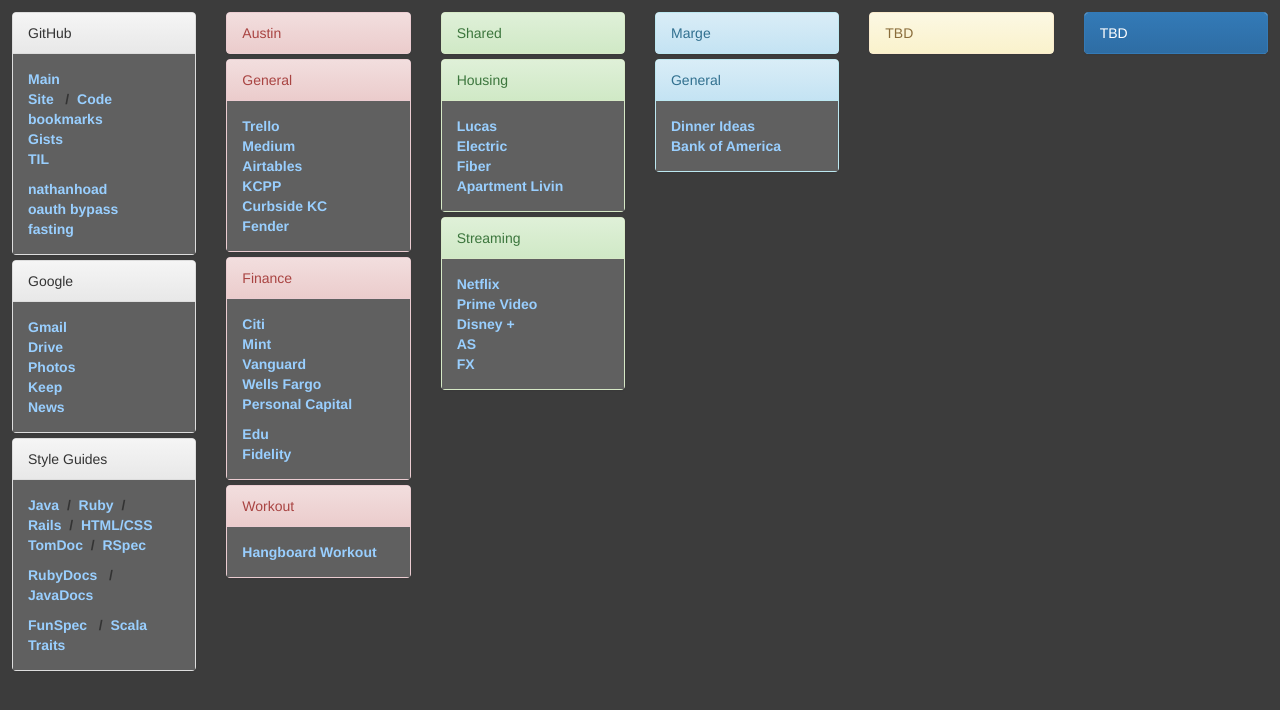
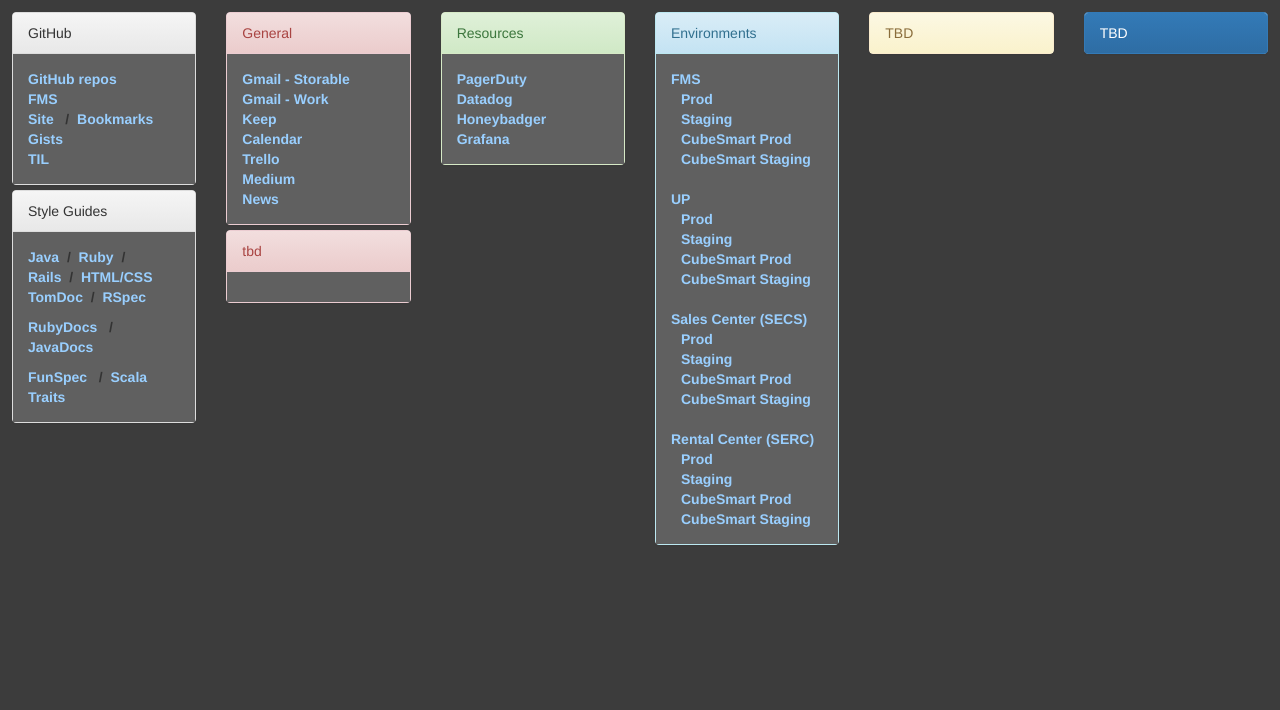
Before and after one commit to austin-leligdon/bookmarks, a plain HTML site: page index.html in a window 1280 px wide. Drawn offline with nearby package versions, Linux system fonts and the light colour scheme.

Commit message:
Initial Storable

```diff
--- a/index.html
+++ b/index.html
@@ -30,37 +30,15 @@
             <div class="panel-collapse collapse in">
               <div class="panel-body">
                 <dl>
-                  <dt><a href="https://github.com/AustinKerr42">Main</a></dt>
+                  <dt><a href="https://github.com/rednovalabs">GitHub repos</a></dt>
+                  <dt><a href="https://github.com/rednovalabs/fms">FMS</a></dt>
                   <dt>
-                    <a href="https://austinkerr42.github.io/">Site</a>
+                    <a href="https://austinkerr42.github.io/bookmarks/">Site</a>
                     &nbsp;&nbsp;/&nbsp;
-                    <a href="https://github.com/AustinKerr42/AustinKerr42.github.io">Code</a>
+                    <a href="https://github.com/austin-kerr/bookmarks">Bookmarks</a>
                   </dt>
-                  <dt><a href="https://github.com/AustinKerr42/bookmarks">bookmarks</a></dt>
-                  <dt><a href="https://gist.github.com/AustinKerr42">Gists</a></dt>
+                  <dt><a href="https://gist.github.com/austin-kerr">Gists</a></dt>
                   <dt><a href="https://github.com/thoughtbot/til">TIL</a></dt>
-                <p>
-                  <dt><a href="https://github.com/nathanhoad/nathanhoad">nathanhoad</a></dt>
-                  <dt><a href="https://blog.teddykatz.com/2019/11/05/github-oauth-bypass.html">oauth bypass</a></dt>
-                  <dt><a href="https://heated.medium.com/why-fasting-works-7a14086e46de">fasting</a></dt>
-                </dl>
-              </div>
-            </div>
-          </div>
-          <div id="google" class="panel panel-default">
-            <div class="panel-heading">
-              <div data-toggle="collapse" data-parent="#column1">
-                Google
-              </div>
-            </div>
-            <div class="panel-collapse collapse in">
-              <div class="panel-body">
-                <dl>
-                  <dt><a href="https://mail.google.com/mail/u/0/#inbox">Gmail</a></dt>
-                  <dt><a href="https://drive.google.com/?tab=ro&authuser=0">Drive</a></dt>
-                  <dt><a href="https://photos.google.com/?tab=rq&authuser=0&pageId=none">Photos</a></dt>
-                  <dt><a href="https://keep.google.com/u/0">Keep</a></dt>
-                  <dt><a href="https://news.google.com/nwshp?hl=en&tab=rn&authuser=0">News</a></dt>
                 </dl>
               </div>
             </div>
@@ -101,13 +79,6 @@
       <!-- Column 2 -->
       <div class="col-md-2">
         <div class="panel-group" id="column2" role="tablist" aria-multiselectable="true">
-          <div id="austin" class="panel panel-danger">
-            <div class="panel-heading">
-              <div data-toggle="collapse" data-parent="#column2">
-                Austin
-              </div>
-            </div>
-          </div>
           <div id="general" class="panel panel-danger">
             <div class="panel-heading">
               <div data-toggle="collapse" data-parent="#column2">
@@ -117,47 +88,27 @@
             <div class="panel-collapse collapse in">
               <div class="panel-body">
                 <dl>
+                  <dt><a href="https://mail.google.com/mail/u/0/#inbox">Gmail - Storable</a></dt>
+                  <dt><a href="https://mail.google.com/mail/u/1/#inbox">Gmail - Work</a></dt>
+                  <dt><a href="https://keep.google.com/u/0">Keep</a></dt>
+                  <dt><a href="https://calendar.google.com/calendar/u/0/r/week?tab=mc&pli=1">Calendar</a></dt>
                   <dt><a href="https://trello.com/">Trello</a></dt>
                   <dt><a href="https://medium.com/">Medium</a></dt>
-                  <dt><a href="https://airtable.com/">Airtables</a></dt>
-                  <dt><a href="https://www.volgistics.com/ex2/vicnet.dll/?from=47202">KCPP</a></dt>
-                  <dt><a href="https://www.curbsidekc.com/">Curbside KC</a></dt>
-                  <dt><a href="https://www.fender.com/play/path/level-1">Fender</a></dt>
+                  <dt><a href="https://news.google.com/nwshp?hl=en&tab=rn&authuser=0">News</a></dt>
                 </dl>
               </div>
             </div>
           </div>
-          <div id="finance" class="panel panel-danger">
+          <div id="tbd2" class="panel panel-danger">
             <div class="panel-heading">
               <div data-toggle="collapse" data-parent="#column2">
-                Finance
+                tbd
               </div>
             </div>
             <div class="panel-collapse collapse in">
               <div class="panel-body">
                 <dl>
-                  <dt><a href="https://online.citi.com/US/login.do">Citi</a></dt>
-                  <dt><a href="https://www.mint.com/?utm_medium=intuit_home&utm_source=bar_header">Mint</a></dt>
-                  <dt><a href="https://investor.vanguard.com/my-account/log-on">Vanguard</a></dt>
-                  <dt><a href="https://www.wellsfargo.com/">Wells Fargo</a></dt>
-                  <dt><a href="https://home.personalcapital.com/page/login/goHome">Personal Capital</a></dt>
-                </p>
-                  <dt><a href="https://www.wellsfargo.com/financial-education/">Edu</a></dt>
-                  <dt><a href="https://login.fidelity.com/ftgw/Fidelity/NBPart/Login/Init?AuthRedUrl=https://workplaceservices.fidelity.com/mybenefits/navstation/navigation">Fidelity</a></dt>
-                </dl>
-              </div>
-            </div>
-          </div>
-          <div id="workout" class="panel panel-danger">
-            <div class="panel-heading">
-              <div data-toggle="collapse" data-parent="#column2">
-                Workout
-              </div>
-            </div>
-            <div class="panel-collapse collapse in">
-              <div class="panel-body">
-                <dl>
-                  <dt><a href="https://www.99boulders.com/beginner-hangboard-training">Hangboard Workout</a></dt>
+
                 </dl>
               </div>
             </div>
@@ -167,44 +118,19 @@
       <!-- Column 3 -->
       <div class="col-md-2">
         <div class="panel-group" id="column3" role="tablist" aria-multiselectable="true">
-          <div id="shared" class="panel panel-success">
+          <div id="resources" class="panel panel-success">
             <div class="panel-heading">
               <div data-toggle="collapse" data-parent="#column3">
-                Shared
-              </div>
-            </div>
-          </div>
-          <div id="housing" class="panel panel-success">
-            <div class="panel-heading">
-              <div data-toggle="collapse" data-parent="#column3">
-                Housing
+                Resources
               </div>
             </div>
             <div class="panel-collapse collapse in">
               <div class="panel-body">
                 <dl>
-                  <dt><a href="https://oldtownloftskc-reslisting.securecafe.com/residentservices/apartmentsforrent/userlogin.aspx">Lucas</a></dt>
-                  <dt><a href="https://www.kcpl.com/budgetbilling">Electric</a></dt>
-                  <dt><a href="https://fiber.google.com/myfiber/">Fiber</a></dt>
-                  <dt><a href="https://docs.google.com/spreadsheets/d/1mviNNUQ3vuA7Qz31UDOaUAdcsrtfr37ILuf5mHtw4co/edit">Apartment Livin</a></dt>
-                </dl>
-              </div>
-            </div>
-          </div>
-          <div id="streaming" class="panel panel-success">
-            <div class="panel-heading">
-              <div data-toggle="collapse" data-parent="#column3">
-                Streaming
-              </div>
-            </div>
-            <div class="panel-collapse collapse in">
-              <div class="panel-body">
-                <dl>
-                  <dt><a href="https://www.netflix.com/browse">Netflix</a></dt>
-                  <dt><a href="https://www.amazon.com/Prime-Video/b?ie=UTF8&node=2676882011">Prime Video</a></dt>
-                  <dt><a href="https://www.disneyplus.com">Disney +</a></dt>
-                  <dt><a href="https://www.adultswim.com/videos/rick-and-morty">AS</a></dt>
-                  <dt><a href="https://www.fxnetworks.com/shows">FX</a></dt>
+                  <dt><a href="https://sparefoot.pagerduty.com/sign_in">PagerDuty</a></dt>
+                  <dt><a href="https://app.datadoghq.com/">Datadog</a></dt>
+                  <dt><a href="https://app.honeybadger.io/">Honeybadger</a></dt>
+                  <dt><a href="https://storedge.grafana.net/">Grafana</a></dt>
                 </dl>
               </div>
             </div>
@@ -214,24 +140,38 @@
       <!-- Column 4 -->
       <div class="col-md-2">
         <div class="panel-group" id="column4" role="tablist" aria-multiselectable="true">
-          <div id="marge" class="panel panel-info">
+          <div id="environments" class="panel panel-info">
             <div class="panel-heading">
               <div data-toggle="collapse" data-parent="#column4">
-                Marge
-              </div>
-            </div>
-          </div>
-          <div id="general" class="panel panel-info">
-            <div class="panel-heading">
-              <div data-toggle="collapse" data-parent="#column4">
-                General
+                Environments
               </div>
             </div>
             <div class="panel-collapse collapse in">
               <div class="panel-body">
                 <dl>
-                  <dt><a href="https://www.womansday.com/food-recipes/food-drinks/g2337/30-minute-dinners/?slide=65">Dinner Ideas</a></dt>
-                  <dt><a href="https://www.bankofamerica.com/">Bank of America</a></dt>
+                  <dt><a>FMS</a></dt>
+                  <dt style="padding-left: 10px;"><a href="http://storedgefms.com/">Prod</a></dt>
+                  <dt style="padding-left: 10px;"><a href="https://staging.storedgefms.com/">Staging</a></dt>
+                  <dt style="padding-left: 10px;"><a href="https://store.cms.cubesmart.com/">CubeSmart Prod</a></dt>
+                  <dt style="padding-left: 10px;"><a href="https://store.staging.cms.cubesmart.com/">CubeSmart Staging</a></dt>
+                  <dt>&nbsp;</dt>
+                  <dt><a>UP</a></dt>
+                  <dt style="padding-left: 10px;"><a href="https://enterprise.storedge.com/company/80f44473-0c97-46f7-8ef3-85fed469a39e/facilities">Prod</a></dt>
+                  <dt style="padding-left: 10px;"><a href="https://staging-enterprise.storedge.com/company/80f44473-0c97-46f7-8ef3-85fed469a39e/facilities">Staging</a></dt>
+                  <dt style="padding-left: 10px;"><a href="https://corporate.cms.cubesmart.com/company/7080ac59-4366-4a77-b425-79071b0b353a/facilities">CubeSmart Prod</a></dt>
+                  <dt style="padding-left: 10px;"><a href="https://corporate.staging.cms.cubesmart.com/company/3b417dc5-81f3-4cd3-973e-f993985046ff/facilities">CubeSmart Staging</a></dt>
+                  <dt>&nbsp;</dt>
+                  <dt><a>Sales Center (SECS)</a></dt>
+                  <dt style="padding-left: 10px;"><a href="https://salescenter.storedgefms.com/">Prod</a></dt>
+                  <dt style="padding-left: 10px;"><a href="https://salescenter.staging.storedgefms.com/">Staging</a></dt>
+                  <dt style="padding-left: 10px;"><a href="https://salescenter.cms.cubesmart.com/">CubeSmart Prod</a></dt>
+                  <dt style="padding-left: 10px;"><a href="https://sparefoot.atlassian.net/wiki/spaces/SSTM/pages/1227455533">CubeSmart Staging</a></dt>
+                  <dt>&nbsp;</dt>
+                  <dt><a>Rental Center (SERC)</a></dt>
+                  <dt style="padding-left: 10px;"><a href="https://sparefoot.atlassian.net/wiki/spaces/SEDEV/pages/1342310029/Rental+Center+Testing">Prod</a></dt>
+                  <dt style="padding-left: 10px;"><a href="https://rental-center.staging.storedge.com/">Staging</a></dt>
+                  <dt style="padding-left: 10px;"><a href="https://rental-center.cms.cubesmart.com/?companyId=7080ac59-4366-4a77-b425-79071b0b353a">CubeSmart Prod</a></dt>
+                  <dt style="padding-left: 10px;"><a href="https://rental-center.staging.cms.cubesmart.com/?companyId=7080ac59-4366-4a77-b425-79071b0b353a">CubeSmart Staging</a></dt>
                 </dl>
               </div>
             </div>
```
